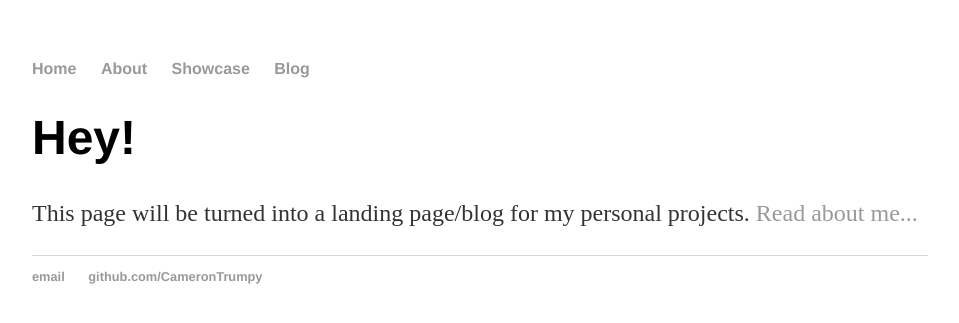
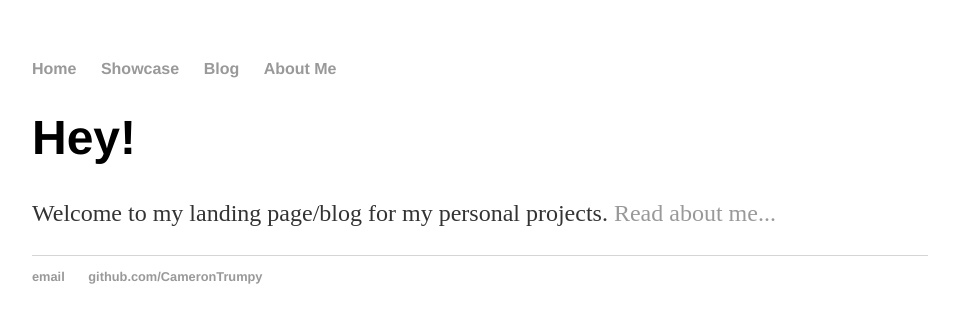
Before and after one commit to CameronTrumpy/CameronTrumpy.github.io, a Jekyll site: the page built from index.html, in a window 1280 px wide. Shown: the top 323 px of the page, without its empty margins (160-1119 px from the left). Built offline with Jekyll 4.4.1, drawn with Linux system fonts in a browser that asks for light colours.

Commit message:
Add About Me page

```diff
--- a/_layouts/default.html
+++ b/_layouts/default.html
@@ -9,9 +9,9 @@
 			<nav>
 	    		<ul>
 	        		<li><a href="/">Home</a></li>
-		        	<li><a href="/about">About</a></li>
 	        		<li><a href="/showcase">Showcase</a></li>
-	        		<li><a href="/blog">Blog</a></li>
+					<li><a href="/blog">Blog</a></li>
+					<li><a href="/about">About Me</a></li>
 	    		</ul>
 			</nav>
       <div class="container">
--- a/index.html
+++ b/index.html
@@ -4,5 +4,5 @@ title: Cameron Trumpy
 ---
 <div class="blurb">
 	<h1>Hey!</h1>
-          <p>This page will be turned into a landing page/blog for my personal projects. <a href="/about">Read about me...</a></p>
+          <p>Welcome to my landing page/blog for my personal projects. <a href="/about">Read about me...</a></p>
 </div><!-- /.blurb -->
```
Also changed, not shown: about/index.html (added, +9 -0 lines).
